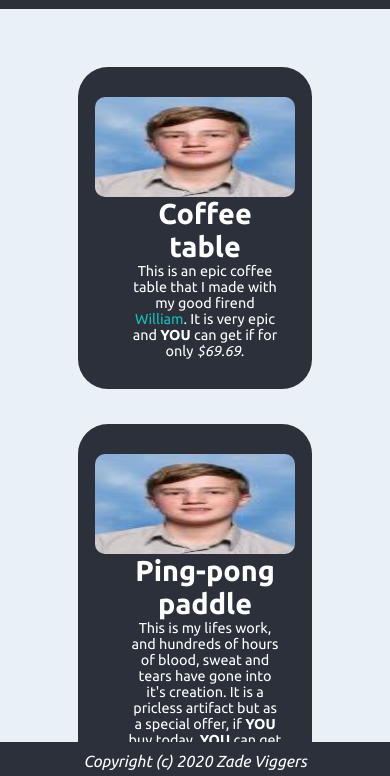
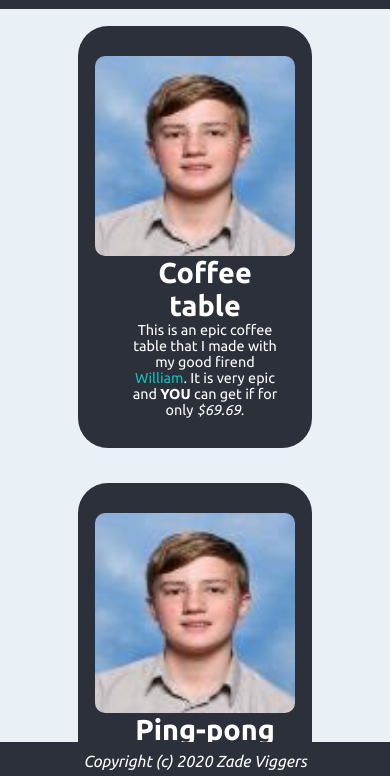
Before and after one commit to zadethelad/zadethelad.github.io, a plain HTML site: page shop/index.html in a window 390 px wide. Shown: the part 64-840 px from the top of the page. Drawn offline with Linux system fonts and the light colour scheme.

Commit message:
Epic gamer image resizing

```diff
--- a/about.css
+++ b/about.css
@@ -202,8 +202,11 @@ tr:hover {
 }
 .shop-item__image {
   border-radius: 10px;
-  width: 200px;
-  height: 100px;
+  min-width: 150px;
+  min-height: 150px;
+  width: 150px;
+  height: 150px;
+  object-fit: cover;
 }
 .shop-item__words {
   margin-left: 20px;
@@ -279,6 +282,14 @@ tr:hover {
   }
   .profile__bio {
     font-size: 270%;
+  }
+}
+@media (max-width: 825px) {
+  .shop-item__image {
+    min-height: 200px;
+    min-width: 200px;
+    height: 200px;
+    width: 200px;
   }
 }
 
```
